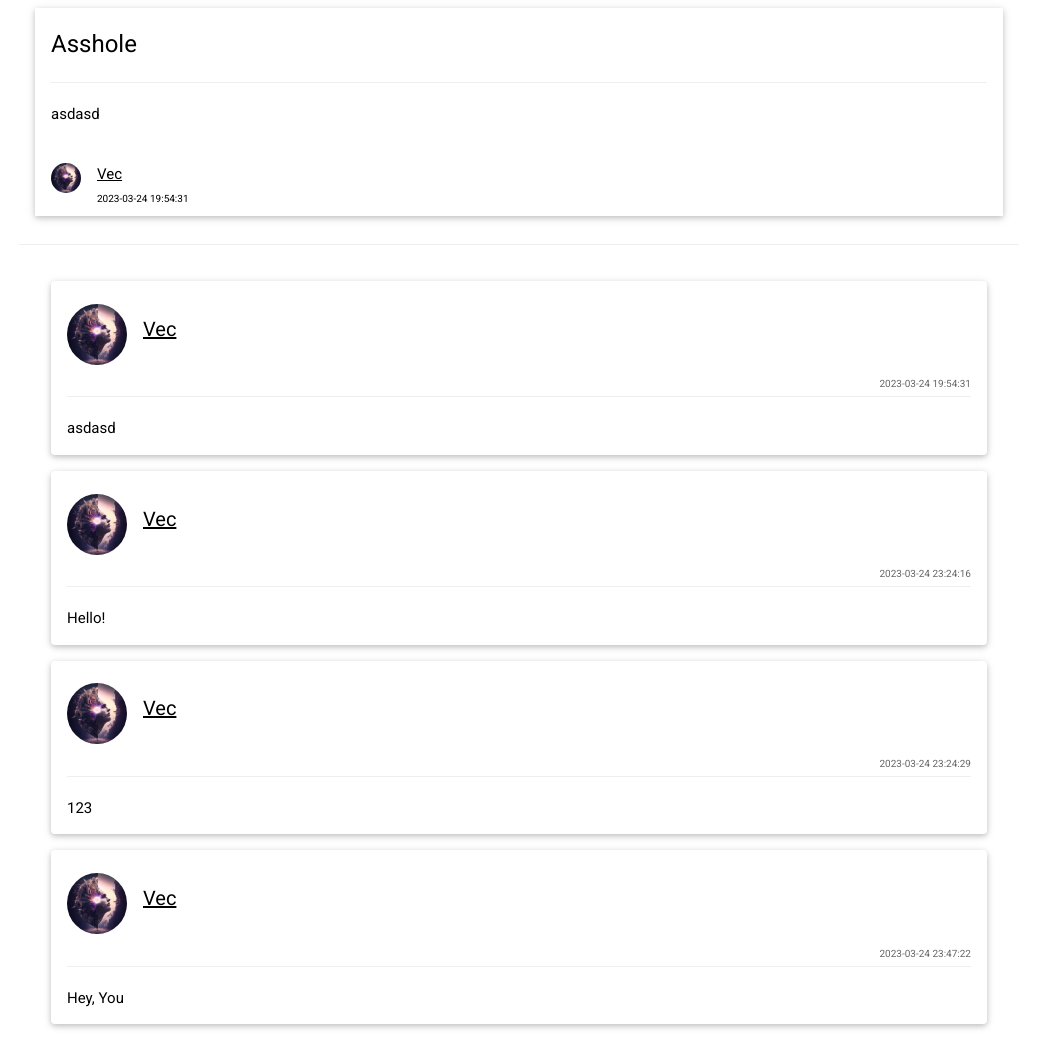
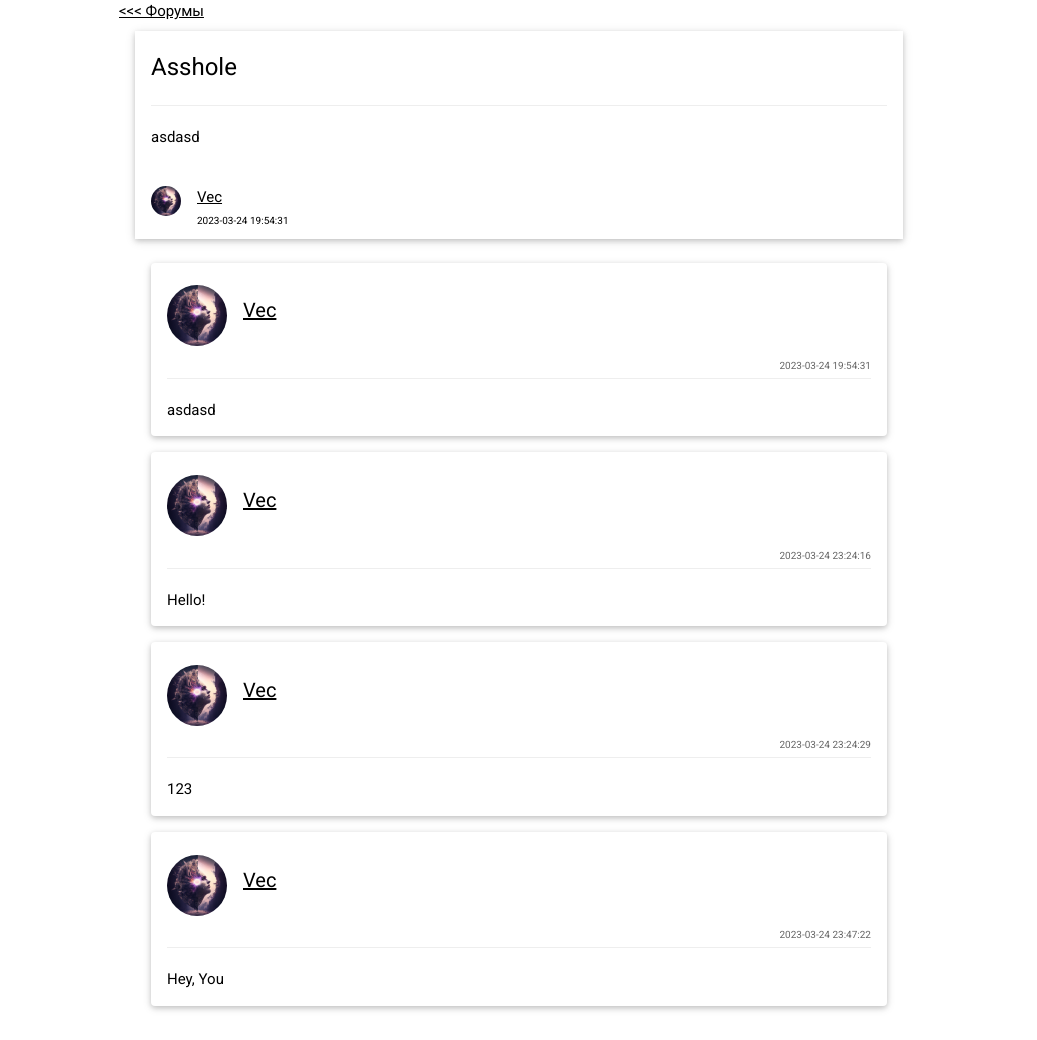
Before and after one commit to Chedser/Semas, a Django app: page /forum/1 in a window 1280 px wide. Shown: the whole page, without its empty margins (121-1158 px from the left). After the commit the page ends 1011 px from the top, so only its background shows below. Run offline with Django 3.2, Linux system fonts and the light colour scheme; data comes from the database, SQL or seed files in the repository; both versions use the stored data as it was after the commit.

Commit message:
commit 1

```diff
--- a/semas/semas_app/models.py
+++ b/semas/semas_app/models.py
@@ -623,7 +623,6 @@ class Forum:
                 avatar = User.get_avatar_link(avatar, creatorId)
                 nick = forum[6]
                 tmp = dict()
-                print(id)
                 tmp["id"] = id
                 tmp["creator_id"] = creatorId
                 tmp["name"] = forum_name
--- a/semas/semas_app/templates/forum.html
+++ b/semas/semas_app/templates/forum.html
@@ -25,8 +25,8 @@ textarea{resize:none;}
 		{% include "./items/navbar.html" %}
 	{% endif %}
 <!-- Start Content -->
-<div class="w3-content" style="max-width:1000px;">
-
+<div class="w3-content" style="max-width:800px;">
+	<a href="/forum"><<< Форумы</a>
 	<div class="w3-container w3-padding">
 		<div class="w3-card w3-padding w3-clear">
 			<h3>{{ forum_info.name }}</h3>
@@ -39,7 +39,7 @@ textarea{resize:none;}
 		</div>
 
 		{% if cookie_user_id %}
-		<div class="w3-card w3-padding w3-margin">
+		<div class="w3-card w3-padding w3-margin-top">
 			<textarea class="w3-input w3-border" id="forum_msg" rows="3" maxlength="1000"  placeholder="Сообщение" required></textarea>
 			<input type = "button" class="w3-button w3-indigo w3-hover-teal w3-margin-top w3-margin-bottom w3-center" style = "width:100%" id="forum_send_message_btn" onclick="forum_send_message({{ forum_info.id }})" value = "OK">
 
@@ -47,12 +47,10 @@ textarea{resize:none;}
 		{% endif %}
 
 	</div>
-	<hr />
 
 	<div class="w3-container">
 		{% for message in messages %}
-
-		<div class="w3-container w3-card w3-white w3-round w3-margin"><br>
+			<div class="w3-container w3-card w3-white w3-round w3-margin"><br>
 			<a href = "{{message.sender_id}}" target="_blank"><img src="{% static message.avatar %}" alt="Avatar" class="w3-left w3-circle w3-margin-right avatar" style="width:60px">
 			<h4>{{ message.nick }}</h4>
 			</a><br>
--- a/semas/semas_app/templates/forum_topics.html
+++ b/semas/semas_app/templates/forum_topics.html
@@ -25,7 +25,7 @@ textarea{resize:none;}
 		{% include "./items/navbar.html" %}
 	{% endif %}
 <!-- Start Content -->
-<div class="w3-content" style="max-width:1000px;">
+<div class="w3-content" style="max-width:800px;">
 	{% if cookie_user_id %}
 	<div class="w3-container">
 	<h1>Создать форум</h1>
@@ -39,6 +39,9 @@ textarea{resize:none;}
 	{% endif %}
 
 	<div class="w3-container">
+		{% if forums_count %}
+			<h3 class="w3-center">{{ forums_count }}</h3>
+		{% endif %}
 	{% for forum in forums %}
 		<div class="w3-card w3-padding w3-clear">
 			<h3><a href="forum/{{ forum.id }}">{{forum.name}}</a></h3>
--- a/semas/semas_app/templates/items/navbar.html
+++ b/semas/semas_app/templates/items/navbar.html
@@ -5,7 +5,7 @@
 		<span class="w3-badge w3-green">{{friend_requests_count}}</span>
 		{% endif %}
 		<span class="w3-badge w3-green"></span></a>
-		<a href="chat" class="w3-border w3-button">Чат</a>
+		<a href="/forum" class="w3-border w3-button">Форум</a>
 
 		<a href="dialogs" class="w3-border w3-button">Сообщения <span class="w3-badge w3-green"></span></a>
 </nav>
--- a/semas/semas_app/views.py
+++ b/semas/semas_app/views.py
@@ -7,8 +7,8 @@ from django.shortcuts import render
 
 def index(request):
     if request.method != "GET": return HttpResponse("<h1>Страница не найдена: 404</h1>")
-    """cookie_user_id = request.COOKIES.get("id")
-        if cookie_user_id: redirect(f"user/{cookie_user_id}")"""
+    cookie_user_id = request.COOKIES.get("id")
+    if cookie_user_id: return redirect(f"user/{cookie_user_id}")
     return render(request, "index.html")
 
 
@@ -70,7 +70,7 @@ def forum_topics(request):
     if request.method != "GET": return HttpResponse("<h1>Страница не найдена: 404</h1>")
     cookie_user_id = request.COOKIES.get("id")
     forums = Forum.get_forums()
-    data = {"cookie_user_id": cookie_user_id, "forums": forums}
+    data = {"cookie_user_id": cookie_user_id, "forums": forums, "forums_count": len(forums)}
     return render(request, "forum_topics.html", context=data)
 
 
```
Also changed, not shown: semas/db.sqlite3.
